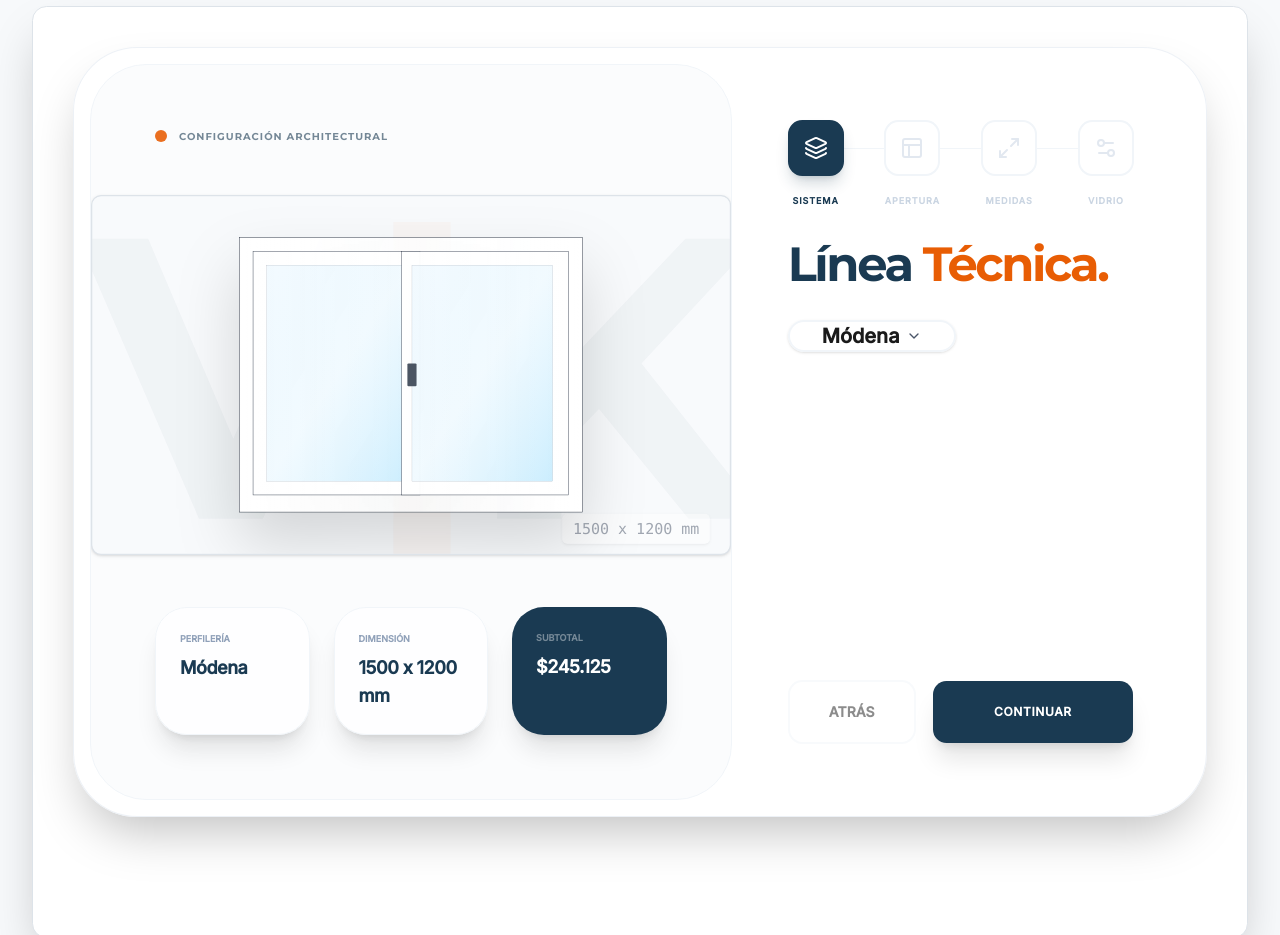
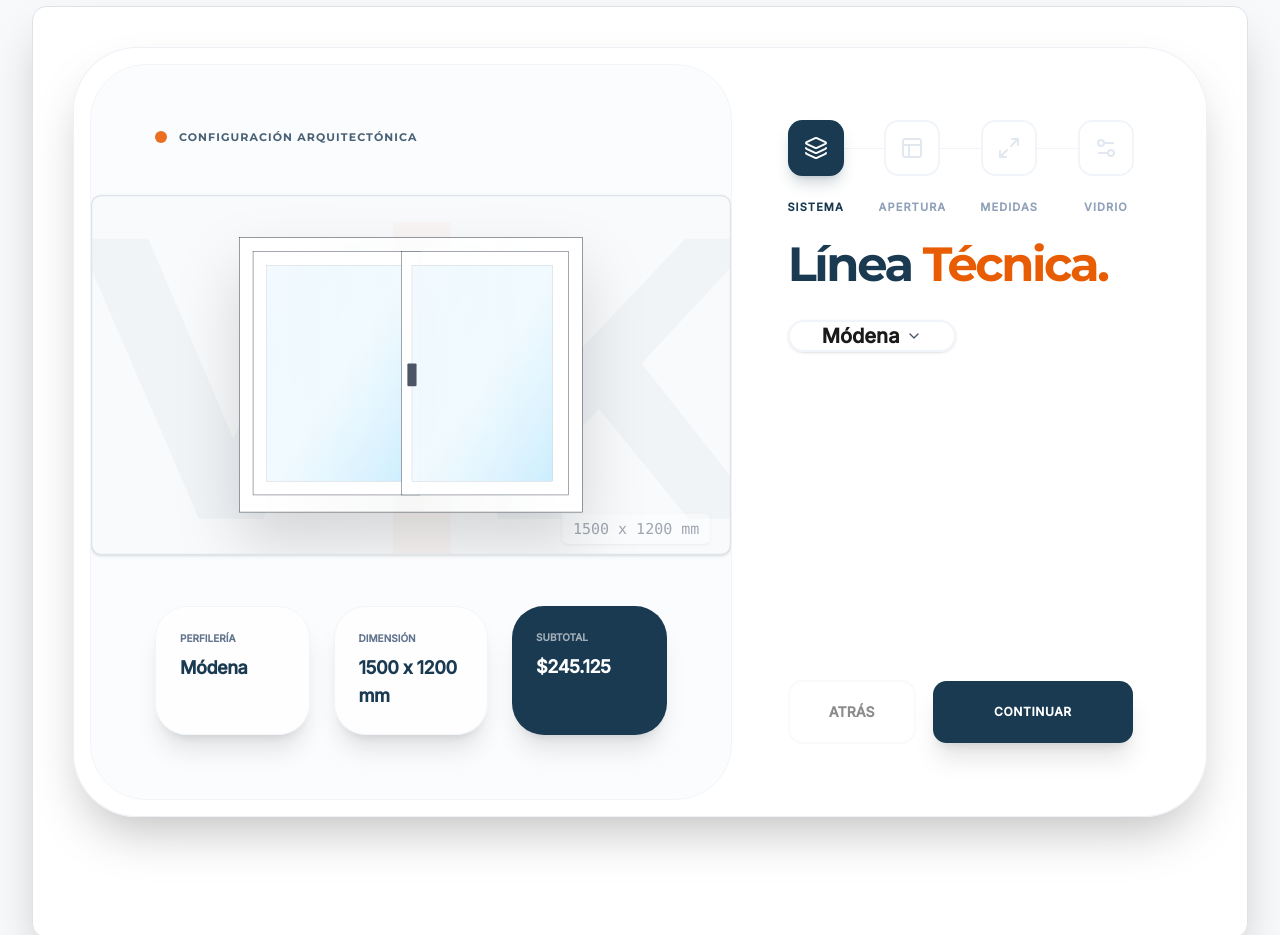
Before and after one commit to Wilson-Kickbush/vilkmet-app, a Next.js app: page / in a window 1280 px wide. Shown: the part 2740-3675 px from the top of the page. Built offline with nearby package versions, Linux system fonts and the light colour scheme.

Commit message:
style: localized cotizador terms and improved text clarity

```diff
--- a/src/components/cotizador/CotizadorDynamic.tsx
+++ b/src/components/cotizador/CotizadorDynamic.tsx
@@ -165,7 +165,7 @@ export function CotizadorDynamic() {
             <div className="lg:col-span-12 xl:col-span-7 p-12 lg:p-16 bg-slate-50/50 rounded-[3.5rem] relative overflow-hidden border border-slate-100 flex flex-col justify-between min-h-[700px]">
               <div className="flex items-center gap-3 z-10">
                 <div className="h-3 w-3 bg-[#E85D04] rounded-full animate-pulse"></div>
-                <h3 className="text-[10px] font-black uppercase tracking-widest text-[#1A3A52]/60">Configuración Architectural</h3>
+                <h3 className="text-[11px] font-black uppercase tracking-widest text-[#1A3A52]/80">Configuración Arquitectónica</h3>
               </div>
 
               <div className="flex-1 flex flex-col justify-center py-6">
@@ -181,15 +181,15 @@ export function CotizadorDynamic() {
 
               <div className="grid grid-cols-1 md:grid-cols-3 gap-6 relative z-10">
                 <div className="bg-white/95 p-6 rounded-[2rem] border border-slate-100 shadow-xl">
-                    <span className="text-[9px] uppercase font-bold text-slate-400 block mb-2">Perfilería</span>
-                    <p className="text-lg font-black text-[#1A3A52] tracking-tight">{formData.linea}</p>
+                    <span className="text-[10px] uppercase font-bold text-slate-500 block mb-2 text-center md:text-left">Perfilería</span>
+                    <p className="text-lg font-black text-[#1A3A52] tracking-tight text-center md:text-left">{formData.linea}</p>
                 </div>
                 <div className="bg-white/95 p-6 rounded-[2rem] border border-slate-100 shadow-xl">
-                    <span className="text-[9px] uppercase font-bold text-slate-400 block mb-2">Dimensión</span>
-                    <p className="text-lg font-black text-[#1A3A52] tracking-tight">{formData.ancho} x {formData.alto} mm</p>
+                    <span className="text-[10px] uppercase font-bold text-slate-500 block mb-2 text-center md:text-left">Dimensión</span>
+                    <p className="text-lg font-black text-[#1A3A52] tracking-tight text-center md:text-left">{formData.ancho} x {formData.alto} mm</p>
                 </div>
-                <div className="bg-[#1A3A52] p-6 rounded-[2rem] shadow-xl">
-                    <span className="text-[9px] uppercase font-bold text-white/40 block mb-2">Subtotal</span>
+                <div className="bg-[#1A3A52] p-6 rounded-[2rem] shadow-xl text-center md:text-left">
+                    <span className="text-[10px] uppercase font-bold text-white/60 block mb-2">Subtotal</span>
                     <p className="text-lg font-black text-white tracking-tight">${calculateLocalPrice().toLocaleString("es-AR")}</p>
                 </div>
               </div>
@@ -222,7 +222,7 @@ export function CotizadorDynamic() {
                       >
                         <s.icon className="h-6 w-6" />
                       </button>
-                      <span className={`absolute -bottom-8 text-[9px] font-bold uppercase tracking-widest ${step === s.id ? 'text-[#1A3A52]' : 'text-slate-300'}`}>{s.label}</span>
+                      <span className={`absolute -bottom-10 text-[11px] font-black uppercase tracking-widest ${step === s.id ? 'text-[#1A3A52]' : 'text-slate-400'}`}>{s.label}</span>
                     </div>
                   ))}
                 </nav>
```
